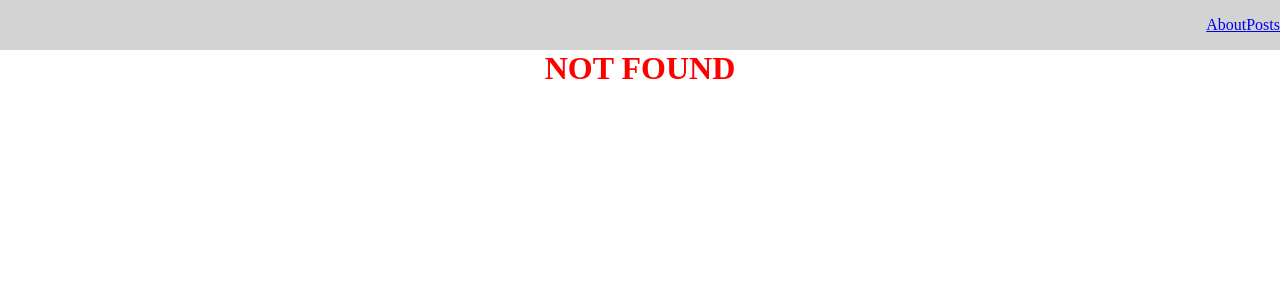
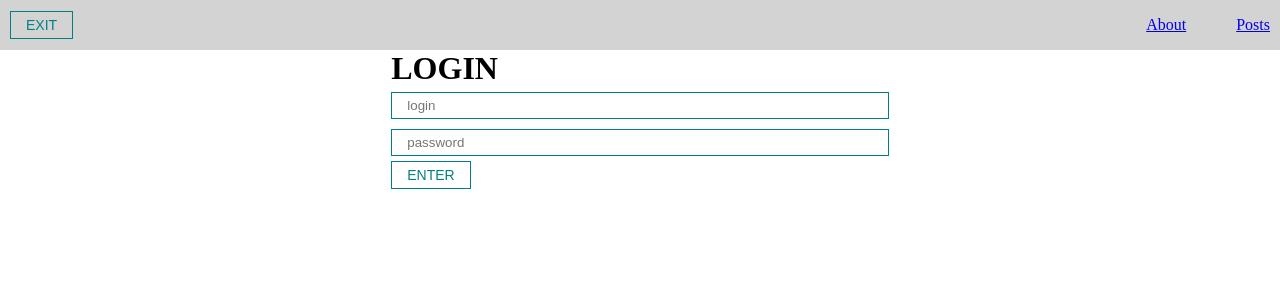
Before and after one commit to NiksonGlikson/Posts-For-my-cat, a React (Create React App) app: page /login in a window 1280 px wide. Before the commit this address had no page. Shown: the top 300 px of the page. Built offline with nearby package versions, Linux system fonts and the light colour scheme.

Commit message:
added auth an logout

```diff
--- a/src/Api/PostService.js
+++ b/src/Api/PostService.js
@@ -15,4 +15,9 @@ export default class PostService {
         const response = await axios.get('https://jsonplaceholder.typicode.com/posts/' + id);
         return response;
     }
+
+    static async getCommentByPostId(id) {
+        const response = await axios.get(`https://jsonplaceholder.typicode.com/posts/${id}/comments`);
+        return response;
+    }
 }
--- a/src/App.js
+++ b/src/App.js
@@ -1,14 +1,32 @@
-import React from "react";
+import React, {useState, useEffect} from "react";
 import { BrowserRouter } from "react-router-dom";
 import AppRouter from "./components/AppRouter";
 import NavBar from "./components/UI/navbar/NavBar";
+import {AuthContext} from './context/context';
 
 function App() {
+
+  const [isAuth, setIsAuth] = useState(false);
+  const [isLoading, setIsLoading] = useState(true);
+
+  useEffect(() => {
+    if(localStorage.getItem('auth')) {
+      setIsAuth(true);
+    }
+    setIsLoading(false);
+  }, []);
+
   return (
+    <AuthContext.Provider value={{
+      isAuth,
+      setIsAuth,
+      setIsLoading
+    }}>
     <BrowserRouter>
       <NavBar />
       <AppRouter />
     </BrowserRouter>
+    </AuthContext.Provider>
   );
 }
 
--- a/src/components/AppRouter.jsx
+++ b/src/components/AppRouter.jsx
@@ -1,18 +1,39 @@
-import React from 'react';
-import { Routes, Route } from "react-router-dom";
-import About from "../pages/About";
-import Post from "../pages/Post";
-import Error from "../pages/Error";
-import PostIdPages from '../pages/PostIdPages';
+import React, {useContext} from 'react';
+import { Routes, Route, Navigate } from "react-router-dom";
+import { publicRoutes, privateRoutes } from './routes/routes';
+import {AuthContext} from '../context/context';
+import Loader from './UI/loader/Loader';
 
 const AppRouter = () => {
+    const {isAuth, isLoading} = useContext(AuthContext);
+
+    if(isLoading) {
+        return <Loader />
+    }
+
     return (
+        isAuth
+        ?
         <Routes>
-            <Route path='/posts' element={<Post />} />
-            <Route path='/posts/:id' element={<PostIdPages />} />
-            <Route path='/about' element={<About />} />
-            <Route path='/*' element={<Error replace to='/posts' />} />
-      </Routes>
+        {privateRoutes.map((route, index) => {
+            return (
+            <Route key={index} path={route.path} element={<route.element/>} />
+        )
+    })
+    }
+    <Route path = "/*" element = {<Navigate to="/posts" replace/>}/>
+        </Routes>
+        :
+        <Routes>
+        {publicRoutes.map((route, index) => {
+            return (
+            <Route key={index} path={route.path} element={<route.element/>} />
+        )
+    })
+    }
+    <Route path = "/*" element = {<Navigate to="/login" replace/>}/>
+        </Routes>
+
     );
 }
 
--- a/src/components/UI/navbar/NavBar.jsx
+++ b/src/components/UI/navbar/NavBar.jsx
@@ -1,11 +1,24 @@
-import React from "react";
+import React, { useContext } from "react";
 import { Link } from 'react-router-dom';
+import MyButton from "../button/MyButton";
+import {AuthContext} from '../../../context/context';
+
 
 const NavBar = () => {
+  const {isAuth, setIsAuth} = useContext(AuthContext);
+
+  const logout = () => {
+    setIsAuth(false);
+    localStorage.removeItem('auth');
+  }
+
   return (
     <div className="navbar">
+      <MyButton onClick={logout}>
+        EXIT
+      </MyButton>
       <div className="navbar__links">
-        <Link to="/about">About</Link>
+        <Link style={{margin: '50px'}} to="/about">About</Link>
         <Link to="/posts">Posts</Link>
       </div>
     </div>
--- /dev/null
+++ b/src/components/routes/routes.js
@@ -0,0 +1,14 @@
+import Post from "../../pages/Post";
+import About from "../../pages/About";
+import PostIdPages from '../../pages/PostIdPages';
+import Login from "../../pages/Login";
+
+export const privateRoutes = [
+    {path: '/about', element: () => <About />},
+    {path: '/posts', element: () => <Post/>},
+    {path: '/posts/:id', element: () => <PostIdPages/>},
+]
+
+export const publicRoutes = [
+    {path: '/login', element: () => <Login />},
+]
--- /dev/null
+++ b/src/context/context.js
@@ -0,0 +1,3 @@
+import { createContext } from "react";
+
+export const AuthContext = createContext(null)
--- /dev/null
+++ b/src/pages/Login.jsx
@@ -0,0 +1,27 @@
+import React, {useContext} from 'react';
+import MyInput from '../components/UI/input/MyInput';
+import MyButton from '../components/UI/button/MyButton';
+import {AuthContext} from '../context/context';
+
+const Login = () => {
+    const {isAuth, setIsAuth} = useContext(AuthContext);
+
+    const login = event => {
+        event.preventDefault();
+        setIsAuth(true);
+        localStorage.setItem('auth', 'true')
+    }
+
+    return (
+        <div>
+            <h1>LOGIN</h1>
+            <form onSubmit={login}>
+                <MyInput type='text' placeholder='login' />
+                <MyInput type='password' placeholder='password' />
+                <MyButton>ENTER</MyButton>
+            </form>
+        </div>
+    );
+}
+
+export default Login;
--- a/src/pages/PostIdPages.jsx
+++ b/src/pages/PostIdPages.jsx
@@ -6,15 +6,22 @@ import Loader from '../components/UI/loader/Loader';
 
 const PostIdPages = () => {
     const params = useParams();
-    const [post, setPost] = useState({})
+    const [post, setPost] = useState({});
+    const [comments, setComments] = useState([]);
 
     const [fetchPostById, isLoading, error] = useFetching(async (id) => {
         const response = await PostService.getById(id)
         setPost(response.data)
     })
 
+    const [fetchComments, isComLoading, comError] = useFetching(async (id) => {
+        const response = await PostService.getCommentByPostId(id)
+        setComments(response.data)
+    })
+
     useEffect(() => {
         fetchPostById(params.id)
+        fetchComments(params.id)
     }, []);
 
     return (
@@ -24,6 +31,20 @@ const PostIdPages = () => {
                 ? <Loader />
                 : <div>{post.id}. {post.title}</div>
             }
+            <h1>
+                Comments
+            </h1>
+            {isComLoading
+                ? <Loader />
+                : <div>
+                    {comments.map(comm =>
+                        <div style={{marginTop: '10px'}}>
+                            <h5>{comm.email}</h5>
+                            <div>{comm.body}</div>
+                        </div>
+                        )}
+                </div>
+                }
         </div>
     );
 }
--- a/src/styles/App.css
+++ b/src/styles/App.css
@@ -67,6 +67,7 @@
     height: 50px;
     width: 100vw;
     display: flex;
+    justify-content: center;
     align-items: center;
     padding-left: 10px;
     padding-right: 0 15px;
@@ -74,5 +75,6 @@
 }
 
 .navbar__links {
+    padding: 10px;
     margin-left: auto;
 }
```
